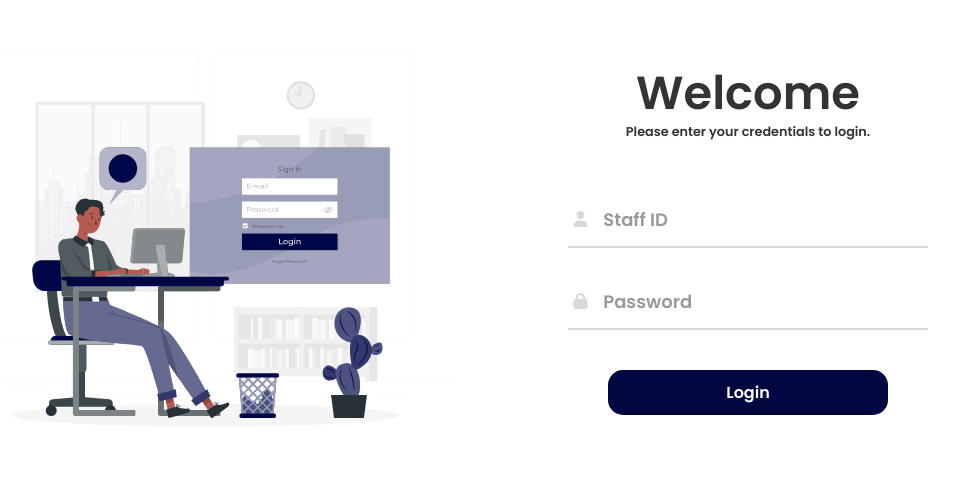
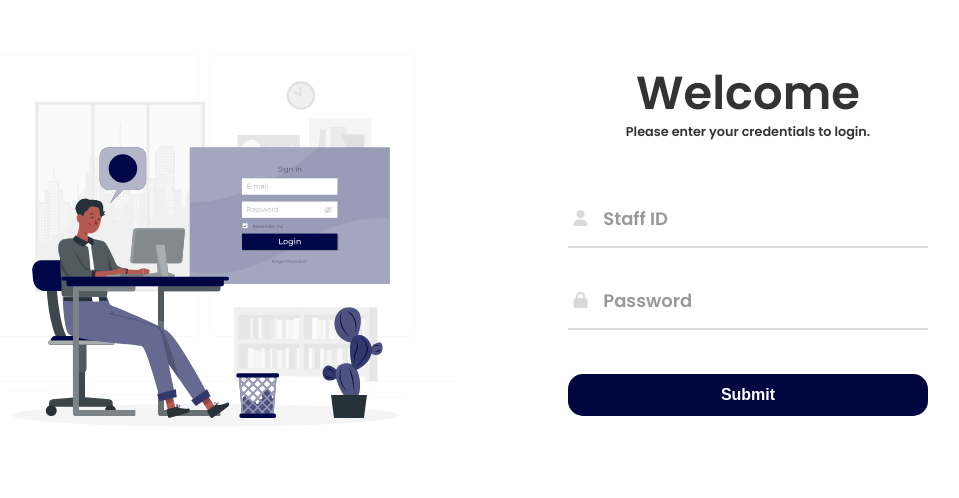
Before and after one commit to kwartei06/PerpSpot-Final-Year, a Flask app: page /login in a window 1280 px wide. Shown: the part 151-649 px from the top of the page, without its empty margins (128-1087 px from the left). Run offline with Flask 2, Linux system fonts and the light colour scheme; some libraries are stand-ins or nearby versions.

Commit message:
Login works now

```diff
--- a/app.py
+++ b/app.py
@@ -165,13 +165,18 @@ def validate_login(staffid, password):
     # Execute a SELECT statement to retrieve the hashed password for the given staffid
     cursor.execute('''SELECT password FROM users WHERE staff_id = %s''', (staffid,))
     result = cursor.fetchone()
-    print(result)
+    print("Result: ", result)
 
     if result:
         # If a row was found for the given staffid, verify the password
-        hashed_password = result[0].encode('utf-8')
-        print(hashed_password)
-        if bcrypt.checkpw(password.encode('utf-8'), hashed_password):
+        # hashed_password = result[0].encode('utf-8')
+        # print("Hashed password: ", hashed_password)
+        # if bcrypt.checkpw(password.encode('utf-8'), hashed_password):
+        #     # If the password is correct, grant access to the system
+        #     return "Login successful"
+        user_password = result[0]
+        print("Hashed password: ", user_password)
+        if (password == user_password):
             # If the password is correct, grant access to the system
             return "Login successful"
         else:
@@ -179,7 +184,8 @@ def validate_login(staffid, password):
             return "Incorrect password"
     else:
         # If no row was found for the given staffid, return an error message
-        return "Staff ID not found"
+
+        return "staff_id_not_found"
 
 if __name__ == '__main__':
     app.run(debug=True, threaded=True)
--- a/static/css/login.css
+++ b/static/css/login.css
@@ -146,21 +146,21 @@ form{
 }
 
 
-.login {
+.login-button {
     text-align: center;
-    margin: 40px;
-    padding: 10px;
+	width: 100%;
+	margin-block: 40px;
+	padding: 12px;
+	font-size: 16px;
+	font-weight: 700;
+	border: none;
     background-color: #000740;
     border-radius: 15px;
     transition: 0.5s;
+	color: #fff;
 }
 
-.login .btn {
-    color: #fff;
-    text-decoration: none;
-}
-
-.login:hover {
+.login-button:hover {
     background-color: #555abd;
 }
 
--- a/templates/login.html
+++ b/templates/login.html
@@ -22,7 +22,7 @@
            		   </div>
            		   <div class="div">
            		   		<h5>Staff ID</h5>
-           		   		<input type="text" name="staffid" class="input">
+           		   		<input type="text" name="staffid" class="input" required>
            		   </div>
            		</div>
            		<div class="input-div pass">
@@ -31,12 +31,10 @@
            		   </div>
            		   <div class="div">
            		    	<h5>Password</h5>
-           		    	<input type="password" name="password" class="input">
+           		    	<input type="password" name="password" class="input" required>
             	   </div>
             	</div>
-            	<div class="login">
-					<a href="/dashboard" class="btn">Login</a>
-				</div>
+				<input type="submit" name="submit" class="login-button">
             </form>
         </div>
     </div>
```
